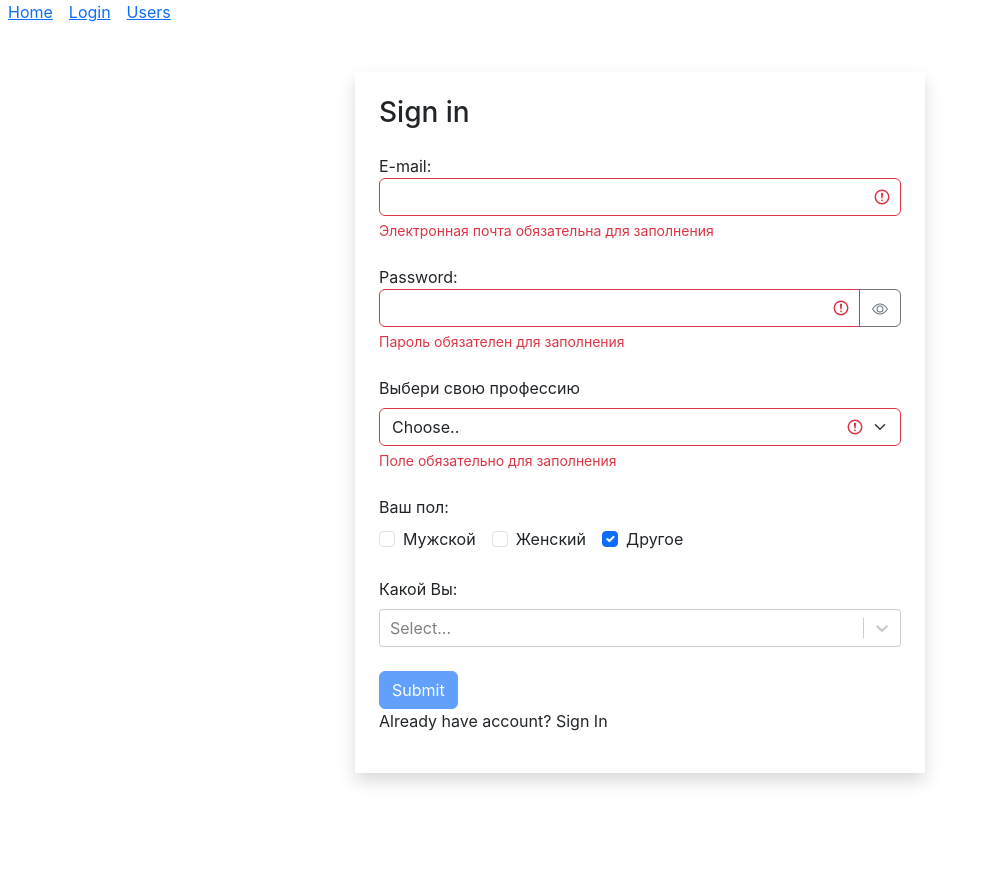
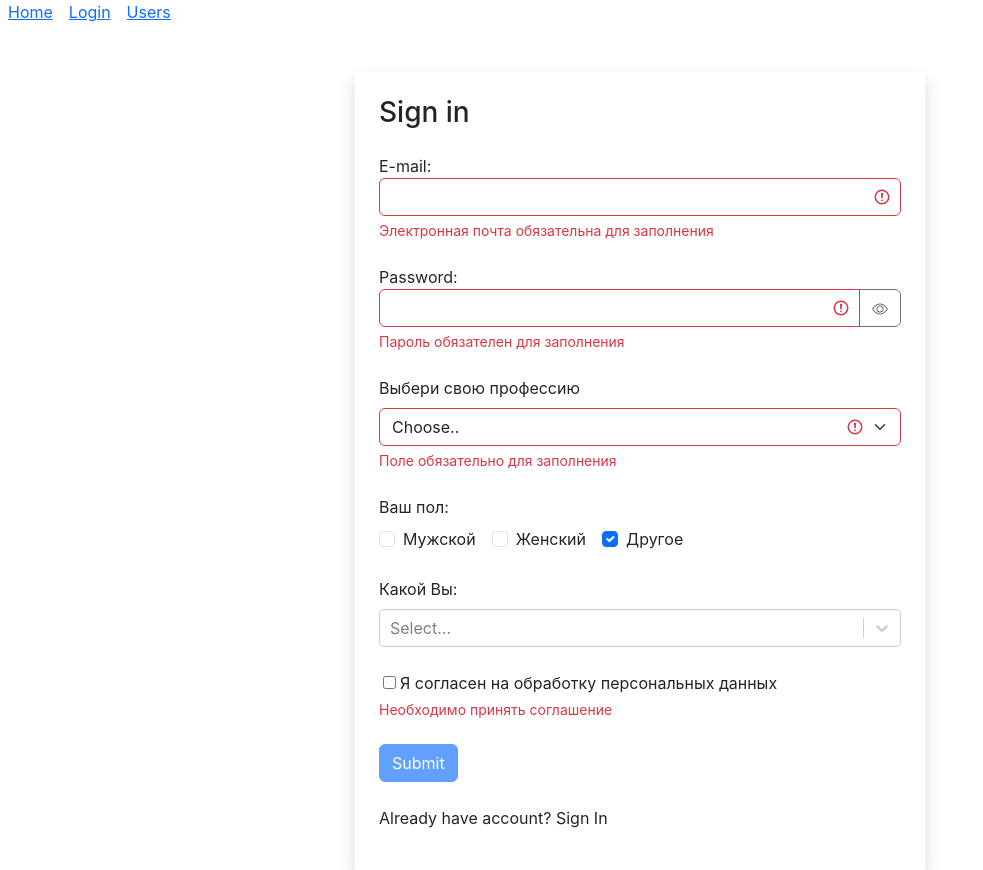
Before and after one commit to DmitriyKanischev/Fast-app-beta, a React (Create React App) app: page /login/1 in a window 1280 px wide. Both pictures are taken after a click on the button "Sign Up". Shown: the whole page, without its empty margins (0-983 px from the left). Before the commit the page ends 800 px from the top, so only its background shows below. Built offline with nearby package versions, Linux system fonts and the light colour scheme.

Commit message:
checkBox for sighnIn/Up form added

```diff
--- /dev/null
+++ b/src/components/common/form/CheckBoxField.jsx
@@ -0,0 +1,29 @@
+import React from 'react';
+import PropTypes from "prop-types";
+
+const CheckBoxField = ({name, value, onChange, children, error}) => {
+    const handleChange = () => {
+        onChange({name:name, value: !value})
+    }
+    const getInputClasses = () => {
+        return "form-check-label m-1 " + (error ? "is-invalid" : "")
+    }
+    return (
+        <div className="d-block mb-4 pl-0">
+            <input className={getInputClasses()} type="checkbox" value="" id={name} onChange={handleChange} checked={value}/>
+            <label className="form-check-label" htmlFor={name}>
+                {children}
+            </label>
+            {error && <div className='invalid-feedback'>{error}</div>}
+        </div>
+     );
+}
+CheckBoxField.propTypes={
+    name:PropTypes.string,
+    value:PropTypes.bool,
+    onChange:PropTypes.func,
+    children:PropTypes.oneOfType([PropTypes.arrayOf(PropTypes.node), PropTypes.node]),
+    error:PropTypes.string
+}
+
+export default CheckBoxField;
--- a/src/components/ui/LoginForm.jsx
+++ b/src/components/ui/LoginForm.jsx
@@ -1,10 +1,18 @@
 import React, {useEffect, useState} from 'react';
 import TextField from '../common/form/TextField';
 import { validator } from '../../utils/validator';
+import CheckBoxField from '../common/form/CheckBoxField';
 
 const LoginForm = () => {
-        const [data, setData] = useState({email:"",password:""});
+    const [data, setData] = useState(
+        {
+            email:"",
+            password:"",
+            stayOn:false
+        });
+
     const [errors, setErrors] = useState({})
+
     const handleChange = (target) => {
     setData((prevState) => ({
         ...prevState,
@@ -60,6 +68,11 @@ const LoginForm = () => {
                             onChange={handleChange}
                             error={errors.password}
                         />
+                        <CheckBoxField
+                            value={data.stayOn}
+                            onChange={handleChange}
+                            name='stayOn'
+                        >Оставаться в сети</CheckBoxField>
                         <button className='btn btn-primary' type='submit' disabled={!isValid}>Submit</button>
                     </form>
             </>
--- a/src/components/ui/SignUpForm.jsx
+++ b/src/components/ui/SignUpForm.jsx
@@ -5,10 +5,19 @@ import api from '../../api';
 import SelectField from '../common/form/SelectField';
 import RadioField from '../common/form/RadioField';
 import MultiSelectField from '../common/form/multiSelect';
+import CheckBoxField from '../common/form/CheckBoxField';
 
 
 const SignUpForm = () => {
-    const [data, setData] = useState({email:"",password:"", profession: "", sex: "other", qualities: []});
+    const [data, setData] = useState(
+        {
+            email:"",
+            password:"",
+            profession: "",
+            sex: "other",
+            qualities: [],
+            licence: false
+        });
     const [professions, setProfession] = useState();
     const [errors, setErrors] = useState({});
     const [qualities, setQualities] = useState({});
@@ -36,6 +45,9 @@ const SignUpForm = () => {
         },
         profession: {
             isRequired: {message: "Поле обязательно для заполнения"}
+        },
+        licence: {
+            isRequired: {message: "Необходимо принять соглашение"}
         }
     }
     useEffect(()=>{
@@ -99,9 +111,15 @@ const SignUpForm = () => {
                             name='qualities'
                             label="Какой Вы:"
                         />
+                        <CheckBoxField
+                            value={data.licence}
+                            onChange={handleChange}
+                            name='licence'
+                            error={errors.licence}
+                        >Я согласен на обработку персональных данных</CheckBoxField>
 
                         <button
-                            className='btn btn-primary'
+                            className='btn btn-primary mb-4'
                             type='submit'
                             disabled={!isValid}
                             >
--- a/src/utils/validator.js
+++ b/src/utils/validator.js
@@ -3,9 +3,14 @@ export function validator(data, config) {
     function validate(validateMethod, data, config) {
         let statusValidate;
         switch (validateMethod) {
-            case "isRequired":
-                statusValidate = data.trim() === "";
+            case "isRequired":{
+                if (typeof data === "boolean") {
+                    statusValidate = !data
+                } else {
+                    statusValidate = data.trim() === "";
+                }
                 break;
+            }
             case "isEmail":
                 const emailRegExp = /^\S+@\S+\.\S+$/g
                 statusValidate = !emailRegExp.test(data)
```
Lines whose indentation alone changed are shown as unchanged.
